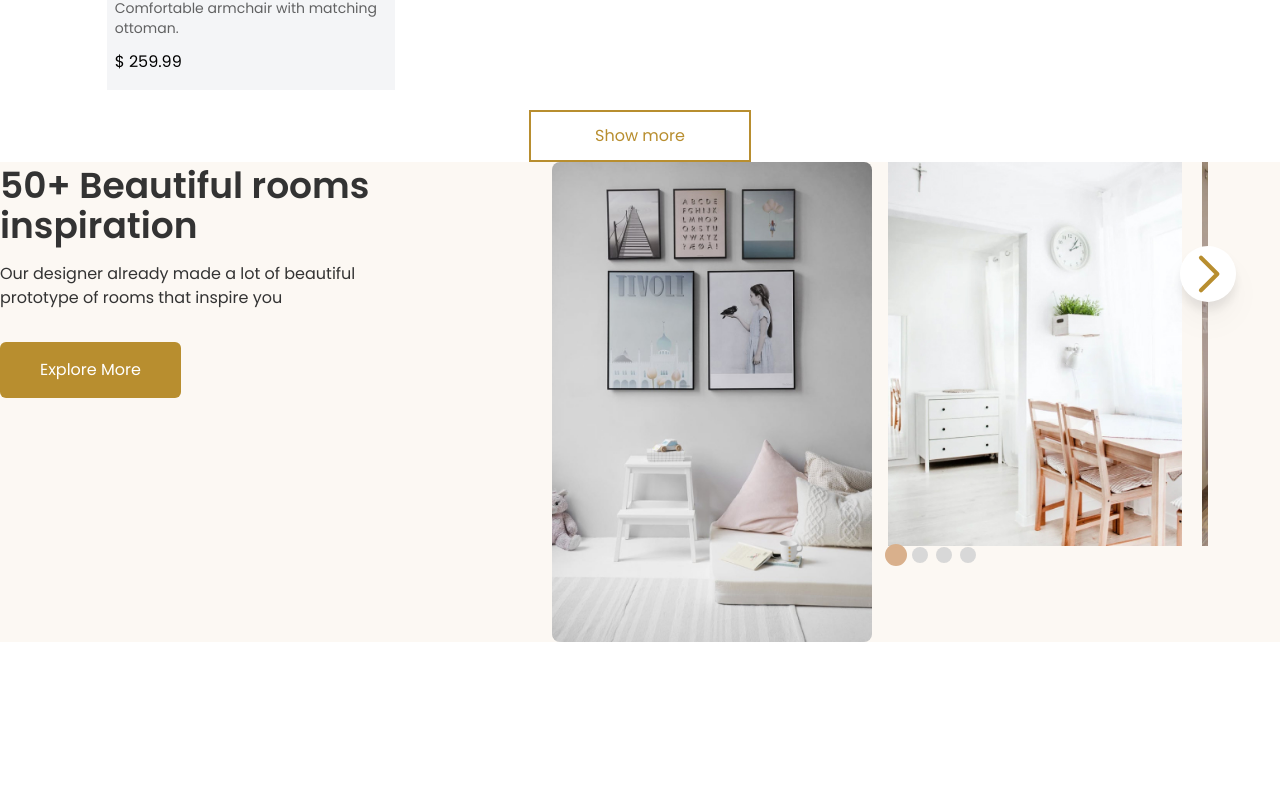
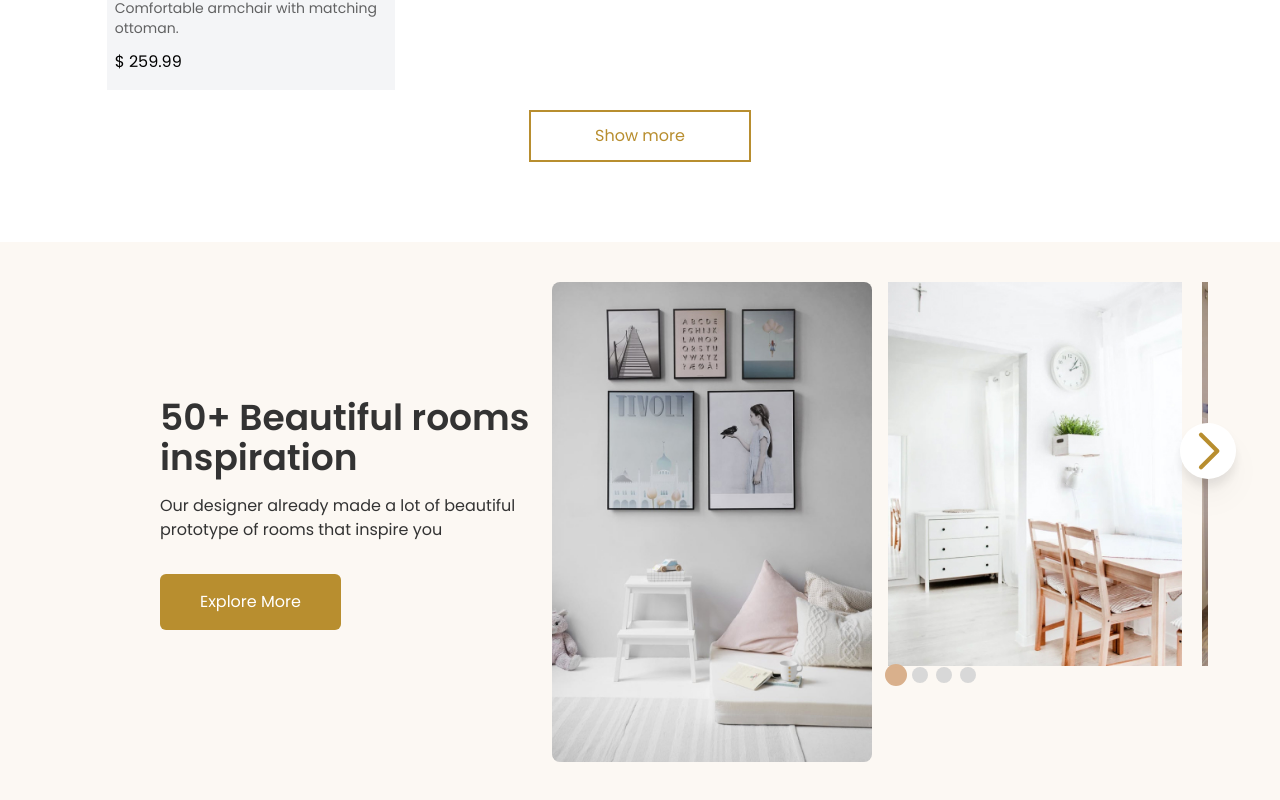
Before and after one commit to CjordanIII/freelance_example_project_one, a Next.js app: page / in a window 1280 px wide. Shown: the part 3468-4268 px from the top of the page. Before the commit the page ends 4110 px from the top, so only its background shows below. Built offline with nearby package versions, Linux system fonts and the light colour scheme.

Commit message:
add ajectments

```diff
--- a/src/components/Carousel.tsx
+++ b/src/components/Carousel.tsx
@@ -32,12 +32,13 @@ const Carousel = () => {
 
       <div className="flex flex-col flex-none relative right-11">
 
-        <div className="flex flex-1"></div>{" "}
+         <div className="flex flex-1 "/>
+        <div className="flex flex-1 "/>
         <CarouselButton setIndexCount={setIndexCount} />
-        <div className="flex flex-1 "></div>
-        <div className="flex flex-1"></div>
-        <div className="flex flex-1"></div>
-        <div className="flex flex-1"></div>
+        <div className="flex flex-1 "/>
+         <div className="flex flex-1 "/>
+         <div className="flex flex-1 "/>
+         <div className="flex flex-1 "/>
       </div>
 
     </div>
--- a/src/sections/Products.tsx
+++ b/src/sections/Products.tsx
@@ -11,7 +11,7 @@ const Products = () => {
             <ProductItems/>
         </div>
         <div className='flex justify-center'>
-        <button className='text-text_beige border-2 py-3 px-16 flex justify-center border-text_beige hover:ease-in duration-300  hover:border-collapse hover:bg-text_beige hover:text-white active:opacity-65'>
+        <button className='text-text_beige border-2 py-3 px-16 flex justify-center border-text_beige hover:ease-in duration-300 mb-20 hover:border-collapse hover:bg-text_beige hover:text-white active:opacity-65'>
             {/* TODO add destinatino for link */}
             <Link href={"#"} >
             Show more
--- a/src/sections/Rooms.tsx
+++ b/src/sections/Rooms.tsx
@@ -4,9 +4,9 @@ import Carousel from "@/components/Carousel";
 const Rooms = () => {
   return (
     <div
-      className="bg-light_beige flex justify-between"
+      className="bg-light_beige flex justify-between items-center"
     >
-      <div className="w-96 ">
+      <div className="w-96 ml-40">
         <h1 className="text-default_text text-4xl font-semibold py-1">
           50+ Beautiful rooms inspiration
         </h1>
@@ -18,7 +18,7 @@ const Rooms = () => {
         <Buttionbg href="#" label="Explore More" />
       </div>
       {/* carousel  */}
-      <div>
+      <div className="py-10">
         <Carousel/>
       </div>
     </div>
```
